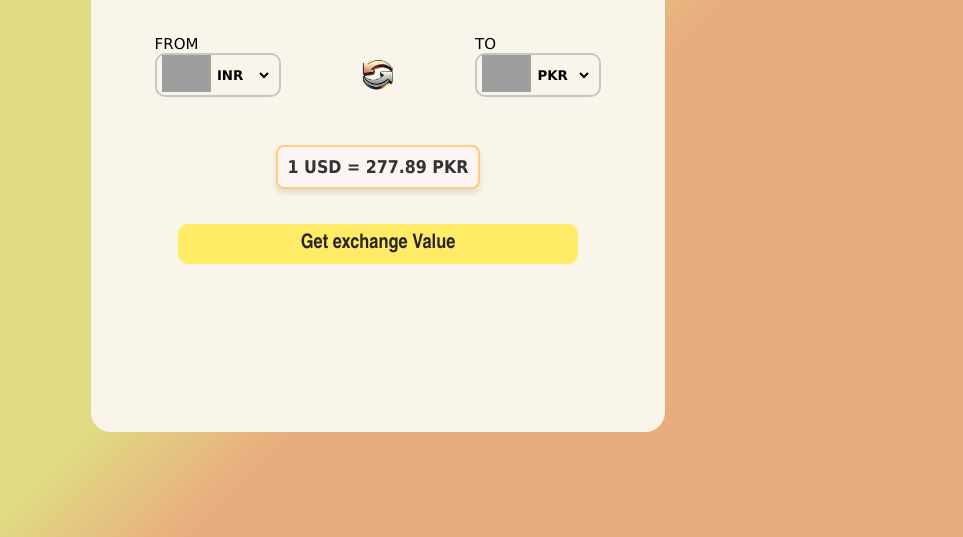
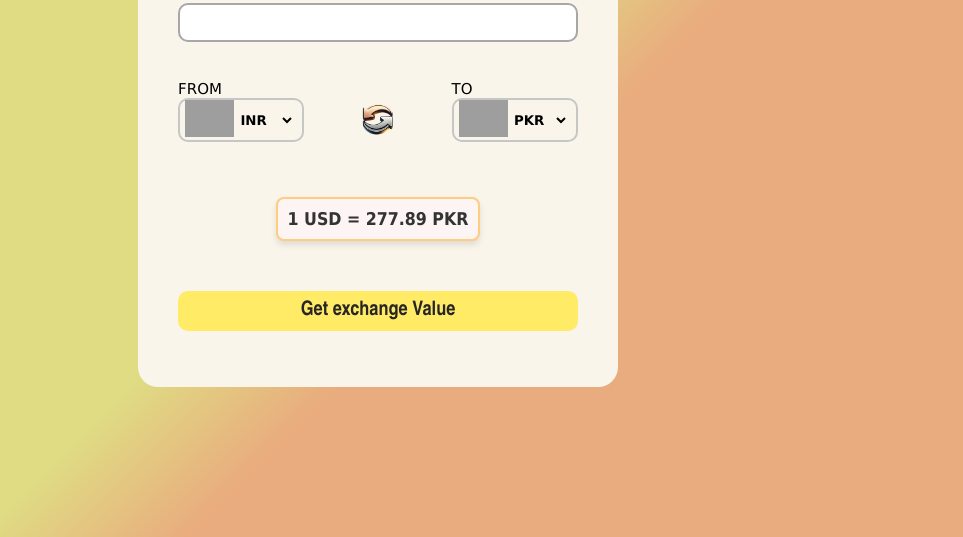
Before and after one commit to MubashirIbrahim19/Currency-Converter, a plain HTML site: page index.html in a window 1280 px wide. Shown: the part 263-800 px from the top of the page, without its empty margins (262-1225 px from the left). Drawn offline with Linux system fonts and the light colour scheme; grey boxes are pictures that could not be loaded.

Commit message:
css changing

```diff
--- a/style.css
+++ b/style.css
@@ -13,15 +13,10 @@ body {
 }
 .container {
   background-color: #f9f5eb;
-
   padding: 15px;
-  height: 70vh;
-  width: 68vh;
+  height: 470px;
+  width: 450px;
   border-radius: 20px;
-
-  /* display: flex;
-  flex-wrap: wrap;
-  justify-content: center; */
 }
 .currency {
   height: 35px;
@@ -32,7 +27,7 @@ body {
   padding-top: 20px;
 }
 .amount {
-  width: 400px;
+  width: 425px;
   display: flex;
   flex-direction: column;
   gap: 5px;
@@ -103,7 +98,7 @@ form img {
   padding-top: 20px;
 }
 .Parent_button {
-  margin-top: 35px;
+  margin-top: 50px;
   display: flex;
   justify-content: center;
 }
@@ -141,8 +136,7 @@ button:active {
   border: 2px solid #ffcc80;
   border-radius: 8px;
   padding: 10px 10px;
-
-  margin-top: 20px;
+  margin-top: 27px;
   display: inline-block;
   font-size: 1.1rem;
   font-weight: bold;
```
